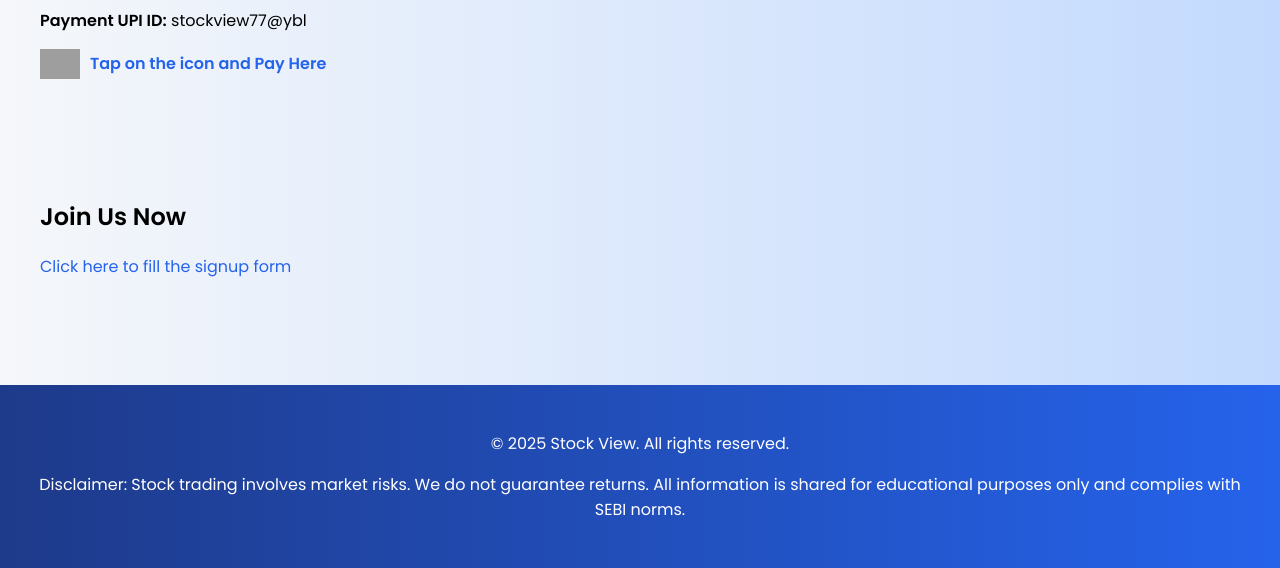
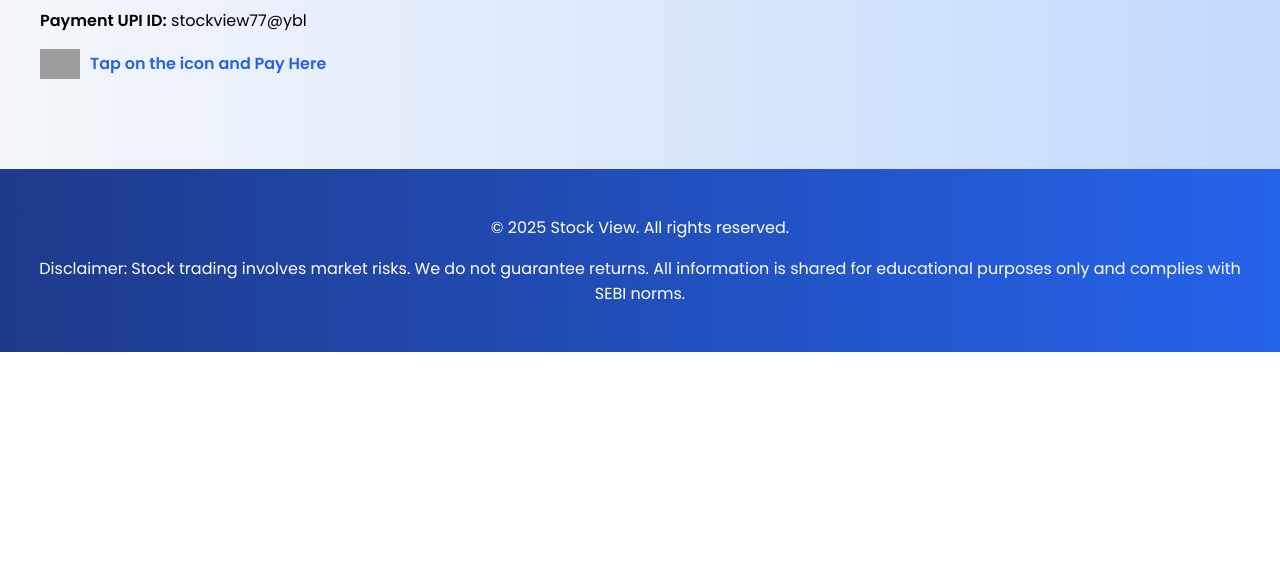
Before and after one commit to Stockview25-alt/Stockviewreseaech, a plain HTML site: page index.html in a window 1280 px wide. Shown: the part 2330-2898 px from the top of the page. After the commit the page ends 2682 px from the top, so only its background shows below. Drawn offline with Linux system fonts and the light colour scheme; grey boxes are pictures that could not be loaded.

Commit message:
Update index.html

```diff
--- a/index.html
+++ b/index.html
@@ -202,10 +202,6 @@
     </div>
 </section>
 
-<section class="section">
-    <h2>Join Us Now</h2>
-    <p><a href="https://forms.gle/your-form-link" target="_blank">Click here to fill the signup form</a></p>
-</section>
 
 <footer class="footer">
     <p>&copy; 2025 Stock View. All rights reserved.</p>
```
